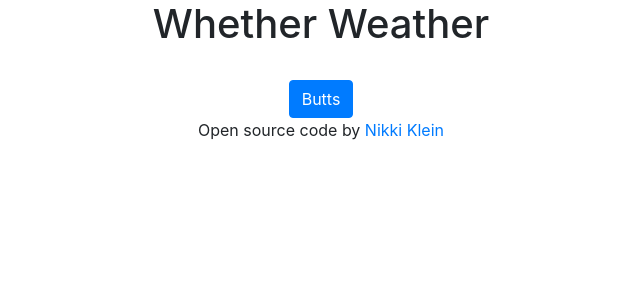
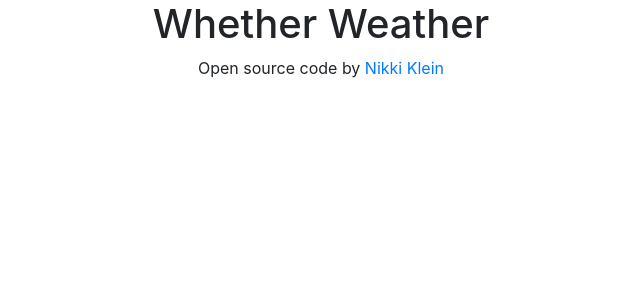
Before and after one commit to streetlightkids/react-final-project, a React (Create React App) app: page / in a window 1280 px wide. Shown: the top 300 px of the page, without its empty margins (319-959 px from the left). Built offline with nearby package versions, Linux system fonts and the light colour scheme.

Commit message:
removed button test

```diff
--- a/src/App.js
+++ b/src/App.js
@@ -6,8 +6,6 @@ export default function App() {
     <div className="App">
       <div className="container">
         <h1>Whether Weather</h1>
-        <br />
-        <button className="btn btn-primary"> Butts </button>
         <footer>
           Open source code by
           <a
```
